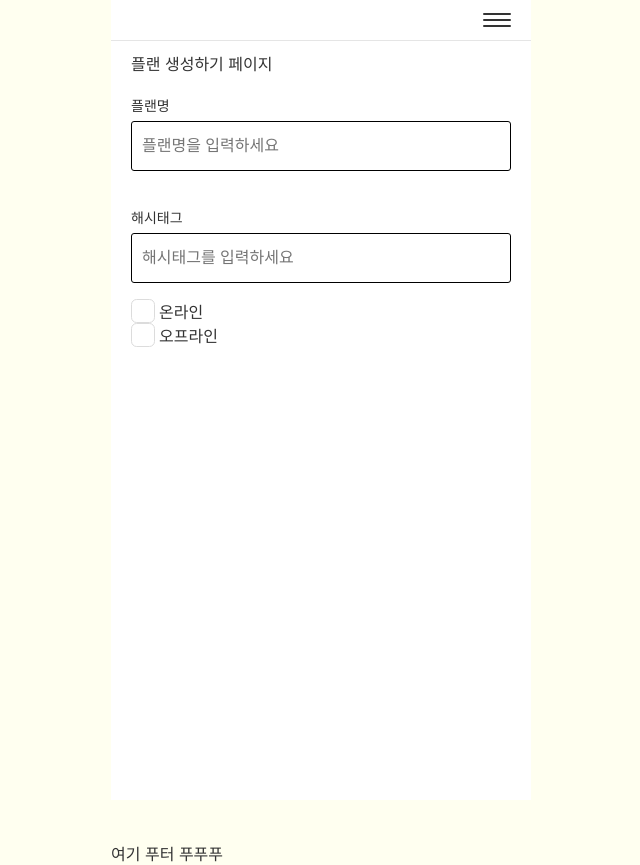
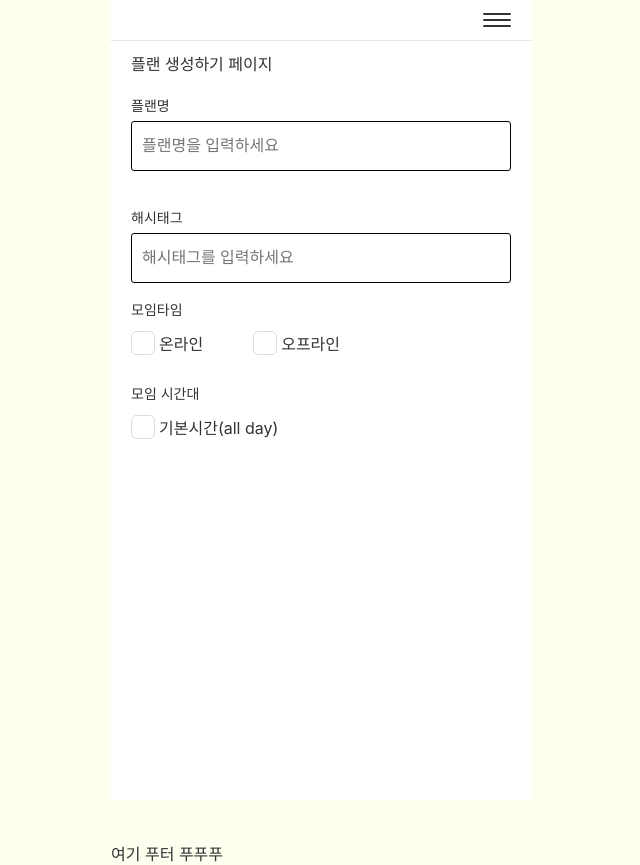
Before and after one commit to plani-power/frontend, a React (Create React App) app: page /plans/create in a window 1280 px wide. Shown: the whole page, without its empty margins (319-959 px from the left). Built offline with nearby package versions, Linux system fonts and the light colour scheme.

Commit message:
Feat : 프랜 생성하기 모임시간대 추가, css 수정

```diff
--- a/src/pages/plans/createPlan.tsx
+++ b/src/pages/plans/createPlan.tsx
@@ -1,6 +1,8 @@
 import React, { useState } from 'react';
 import Input from '../../common/components/Input'
 import Checkbox from 'common/components/Checkbox';
+import styled from 'styled-components';
+
 
 const CreatePlan = () => {
     const [planName, setPlanName] = useState<string>('');
@@ -33,6 +35,24 @@ const CreatePlan = () => {
         checkedItemHandler(id, e.target.checked);
     };
 
+    // style
+    const InputWrapper = styled.div`
+        height: 3rem;
+        display: flex;
+        flex-flow:row;
+        margin-bottom: 1rem;
+        gap:50px;
+    `;
+
+    const Wrapper = styled.div`
+
+
+    `
+    const  StyledSpan = styled.span`
+        font-weight: 400;
+        font-size: 14px;
+        margin: 20px 0 6px;
+    `
 
     return (
         <div>
@@ -41,9 +61,19 @@ const CreatePlan = () => {
             </p>
             <Input type='text' label='플랜명' value={planName} onChange={changePlanName} placeholder='플랜명을 입력하세요'/>
             <Input type='text' label='해시태그' value={hashtag} onChange={changeHashtag} placeholder='해시태그를 입력하세요'/>
-
-            <Checkbox id='online' onChange={(e)=>checkHandler(e, 'online')} checked={checkedItems.includes('online')} label='온라인'/>
-            <Checkbox id='offline' onChange={(e)=>checkHandler(e, 'offline')} checked={checkedItems.includes('offline')} label='오프라인'/>
+            <Wrapper>
+                <StyledSpan>모임타임</StyledSpan>
+                <InputWrapper>
+                    <Checkbox id='online' onChange={(e)=>checkHandler(e, 'online')} checked={checkedItems.includes('online')} label='온라인'/>
+                    <Checkbox id='offline' onChange={(e)=>checkHandler(e, 'offline')} checked={checkedItems.includes('offline')} label='오프라인'/>
+                </InputWrapper>
+            </Wrapper>
+            <Wrapper>
+                <StyledSpan>모임 시간대</StyledSpan>
+                <InputWrapper>
+                    <Checkbox id='allDay' onChange={(e)=>checkHandler(e, 'allDay')} checked={checkedItems.includes('allDay')} label='기본시간(all day)'/>
+                </InputWrapper>
+            </Wrapper>
         </div>
     )
 }
```
